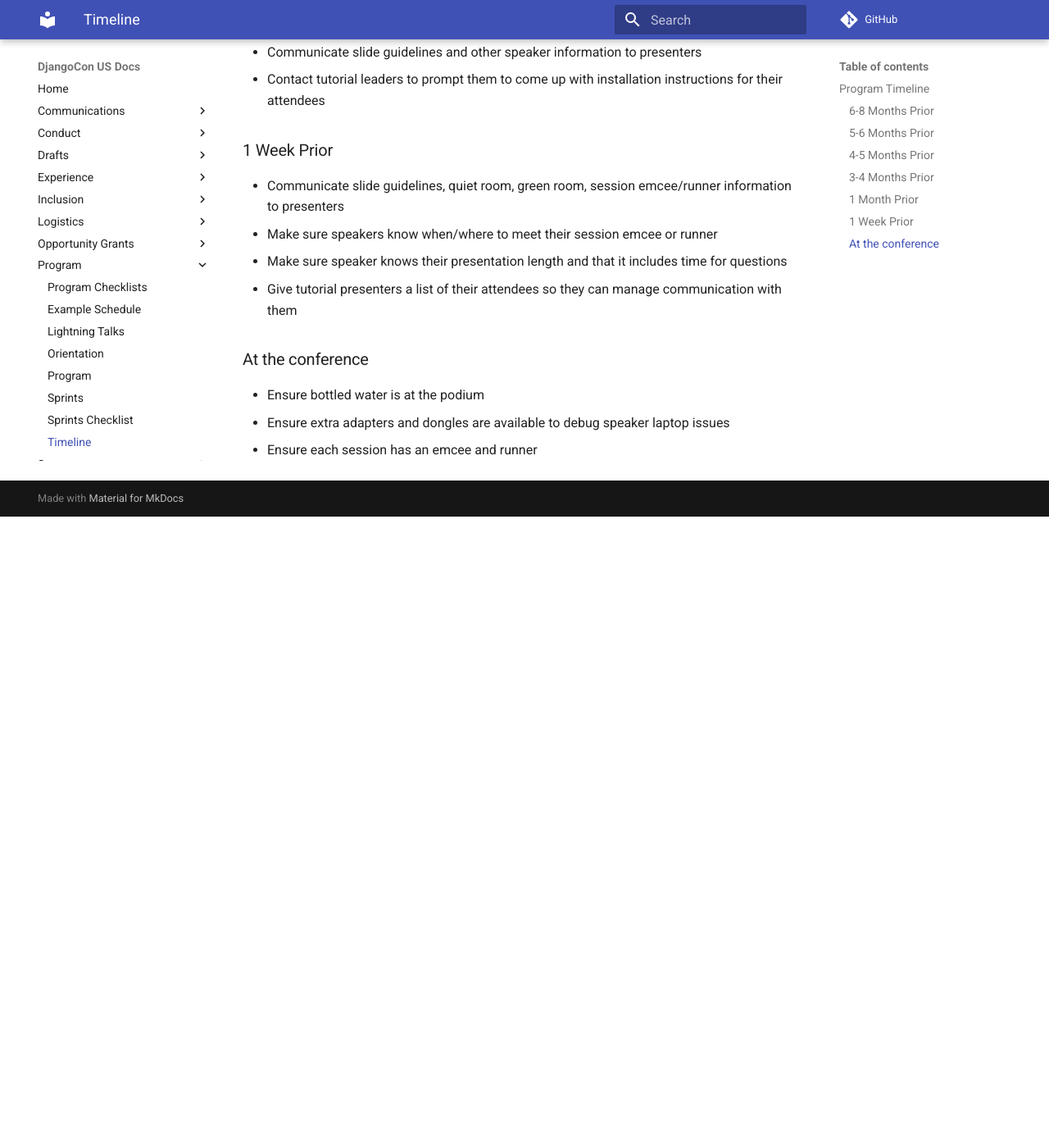
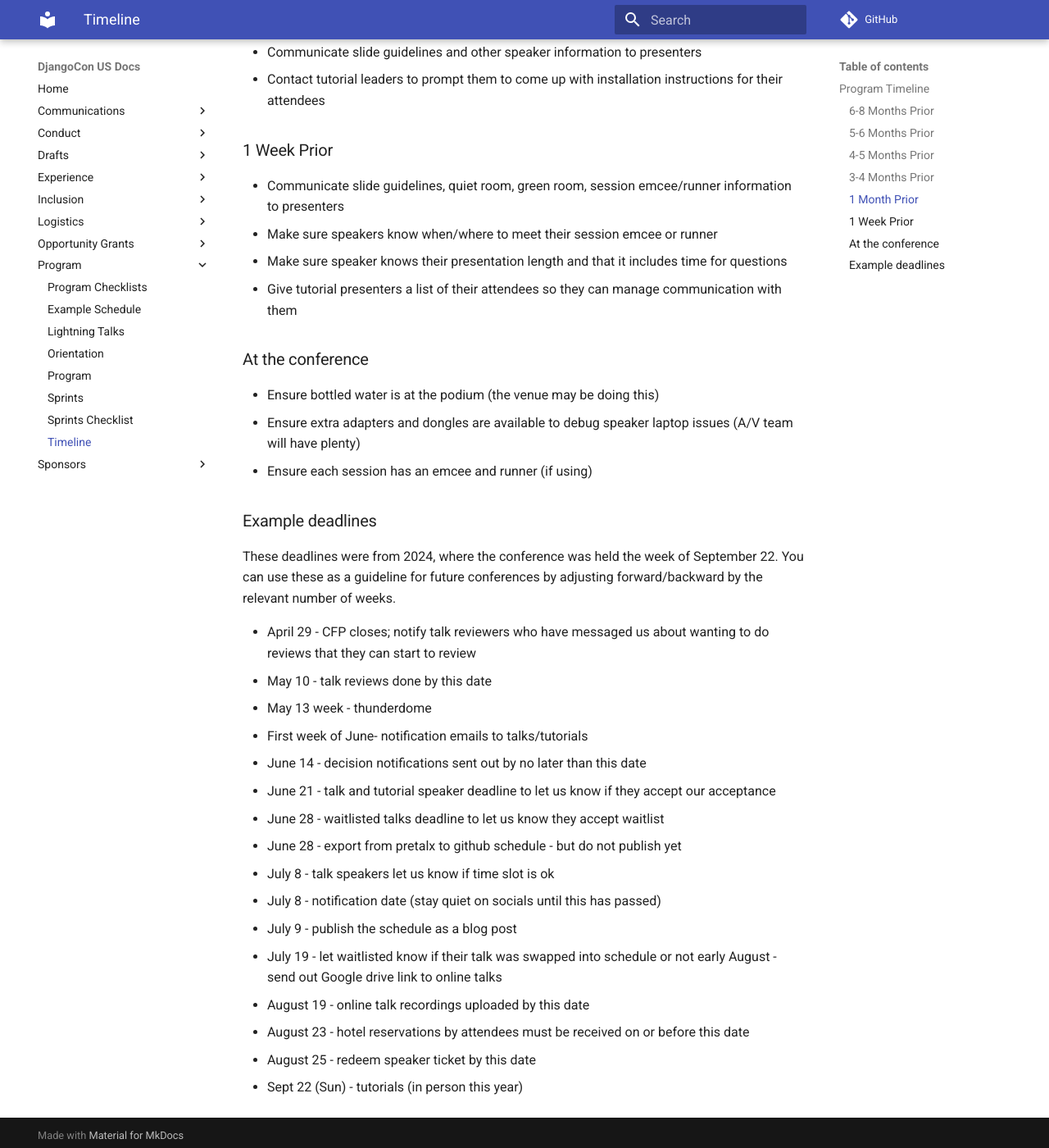
Before and after one commit to djangocon/djangocon-us-docs, an MkDocs documentation site: the page built from docs/program/timeline.md, in a window 1280 px wide and 1400 px high, scrolled down 1136 px. Shown: the whole window at 82% size. Built offline with MkDocs 1.6.1 and Material for MkDocs 9.7.7, drawn with Linux system fonts in a browser that asks for light colours; comment, search, counter and statistics services are not loaded; before the commit the page ends 1766 px from its top, so only the background shows below that; some of the changed text lies outside the part shown.

Commit message:
📆 Add example deadlines for the program team based on 2024

```diff
--- a/docs/program/timeline.md
+++ b/docs/program/timeline.md
@@ -35,7 +35,7 @@
 ## 3-4 Months Prior
 
 - Publish schedule
-- Make sure to send speaker registration codes
+- Make sure to send speaker ticket codes/links
 
 ## 1 Month Prior
 
@@ -51,6 +51,28 @@
 
 ## At the conference
 
-- Ensure bottled water is at the podium
-- Ensure extra adapters and dongles are available to debug speaker laptop issues
-- Ensure each session has an emcee and runner
+- Ensure bottled water is at the podium (the venue may be doing this)
+- Ensure extra adapters and dongles are available to debug speaker laptop issues (A/V team will have plenty)
+- Ensure each session has an emcee and runner (if using)
+
+## Example deadlines
+
+These deadlines were from 2024, where the conference was held the week of September 22. You can use these as a guideline for future conferences by adjusting forward/backward by the relevant number of weeks.
+
+- April 29 - CFP closes; notify talk reviewers who have messaged us about wanting to do reviews that they can start to review
+- May 10 - talk reviews done by this date
+- May 13 week - thunderdome
+- First week of June- notification emails to talks/tutorials
+- June 14 - decision notifications sent out by no later than this date
+- June 21 - talk and tutorial speaker deadline to let us know if they accept our acceptance
+- June 28 - waitlisted talks deadline to let us know they accept waitlist
+- June 28 - export from pretalx to github schedule - but do not publish yet
+- July 8 - talk speakers let us know if time slot is ok
+- July 8 - notification date (stay quiet on socials until this has passed)
+- July 9 - publish the schedule as a blog post
+- July 19 - let waitlisted know if their talk was swapped into schedule or not
+early August - send out Google drive link to online talks
+- August 19 - online talk recordings uploaded by this date
+- August 23 - hotel reservations by attendees must be received on or before this date
+- August 25 - redeem speaker ticket by this date
+- Sept 22 (Sun) - tutorials (in person this year)
```
